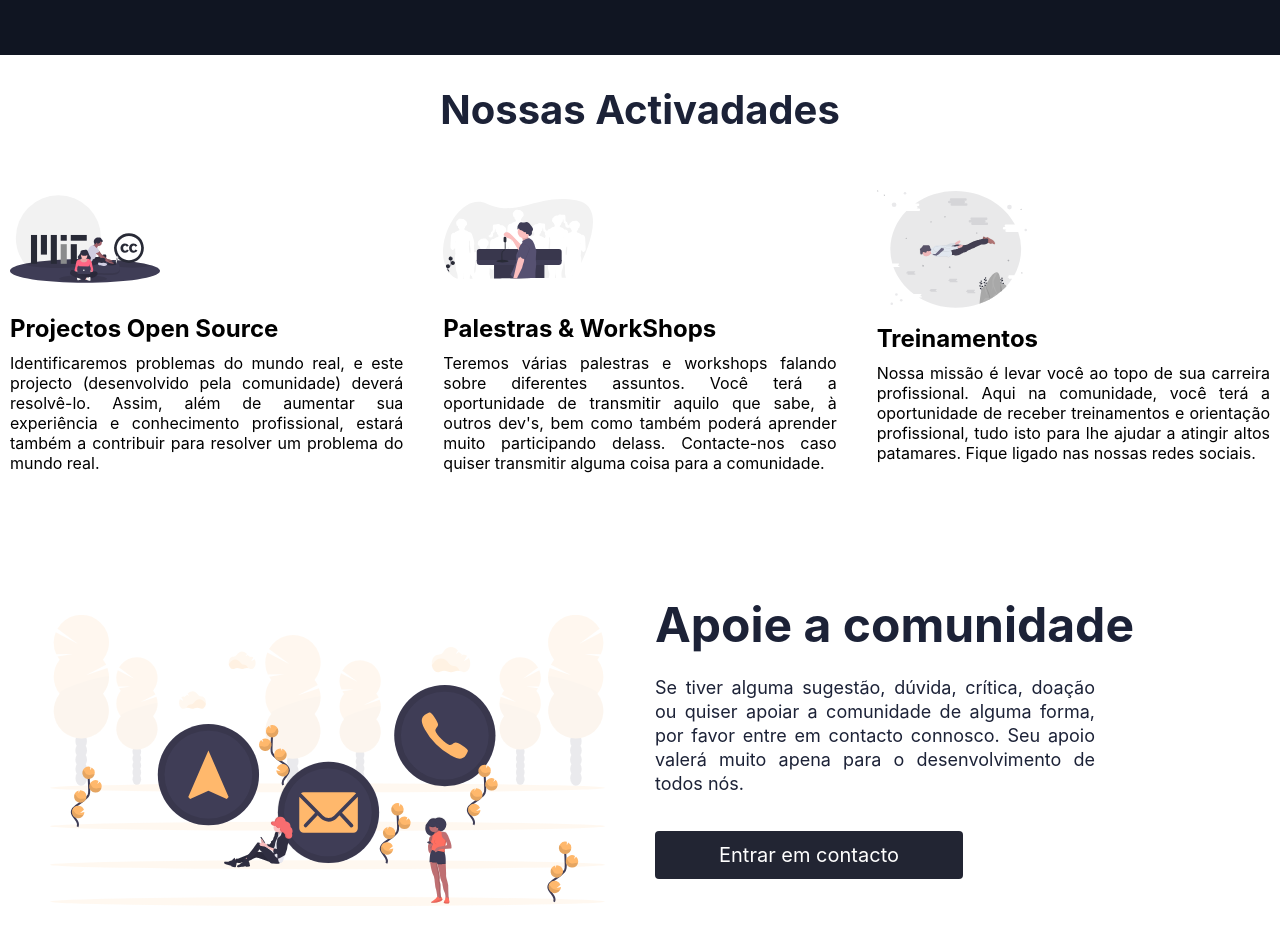
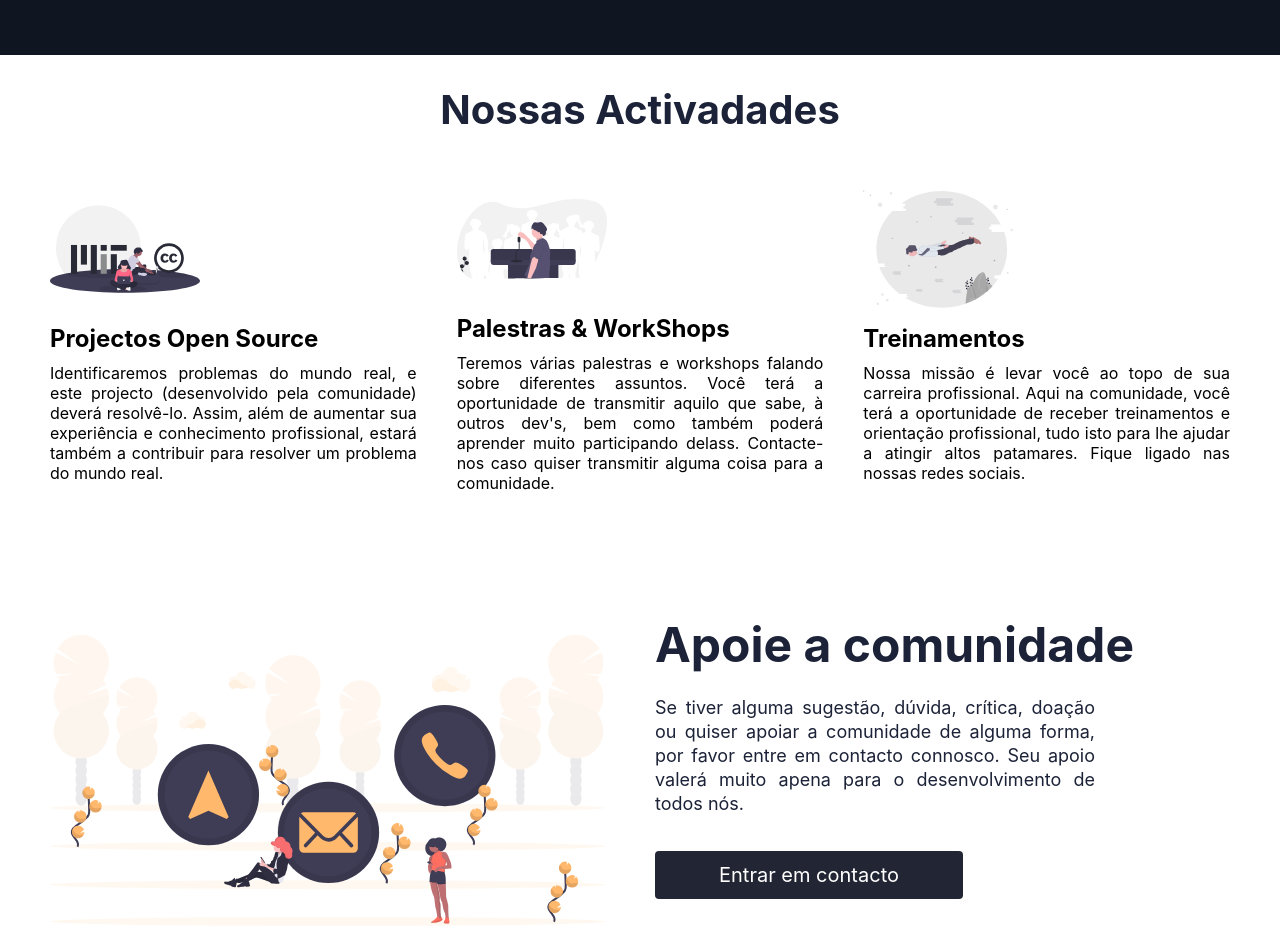
Before and after one commit to jgoncalves8080/site-angojs, a React (Create React App) app: page / in a window 1280 px wide. Shown: the part 2040-2971 px from the top of the page. Built offline with nearby package versions, Linux system fonts and the light colour scheme; the HTML template or start-up script is replaced by a standard one.

Commit message:
Change to deploy

```diff
--- a/src/components/About/styles.js
+++ b/src/components/About/styles.js
@@ -17,7 +17,7 @@ export const Title = styled.h1`
 export const Container = styled.div`
   padding-top: 20px;
   width: 100%;
-  max-width: 1380px;
+  max-width: 1200px;
   margin-right: auto;
   margin-left: auto;
   display: grid;
```
